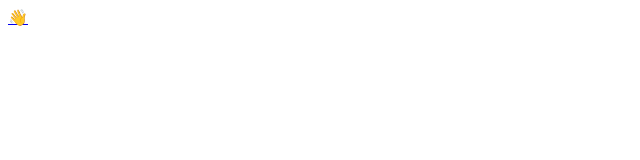
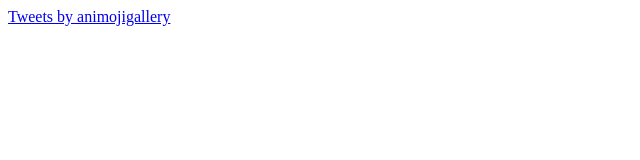
Before and after one commit to matthewpalmer/animoji.gallery, a plain HTML site: page index.html in a window 1280 px wide. Shown: the whole page, without its empty margins (0-640 px from the left). Drawn offline with Linux system fonts and the light colour scheme.

Commit message:
Embed twitter timeline

```diff
--- a/index.html
+++ b/index.html
@@ -1,6 +1,6 @@
 <html>
 <head></head>
 <body>
-	<a href="https://9to5mac.com/2017/09/08/iphone-8-animoji-3d-emoji-face/">👋</a>
+	<a class="twitter-timeline" data-width="640" data-theme="light" data-link-color="#E95F28" href="https://twitter.com/animojigallery?ref_src=twsrc%5Etfw">Tweets by animojigallery</a> <script async src="https://platform.twitter.com/widgets.js" charset="utf-8"></script>
 </body>
 </html>
```
